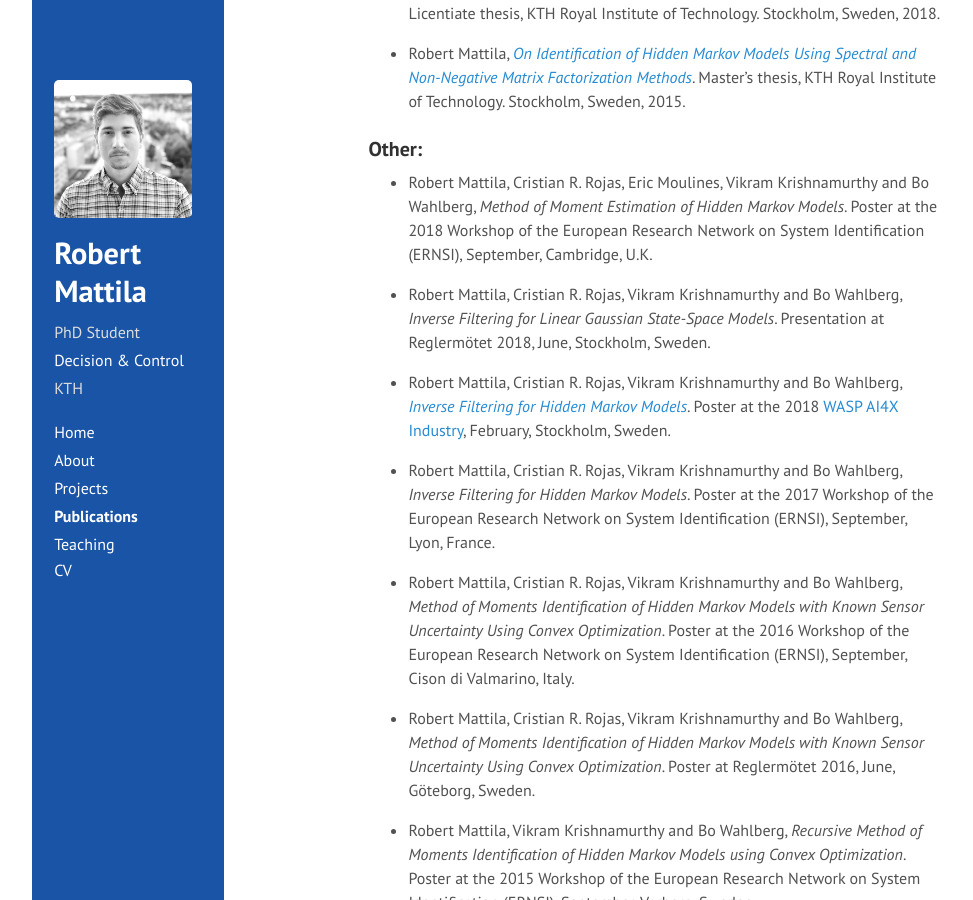
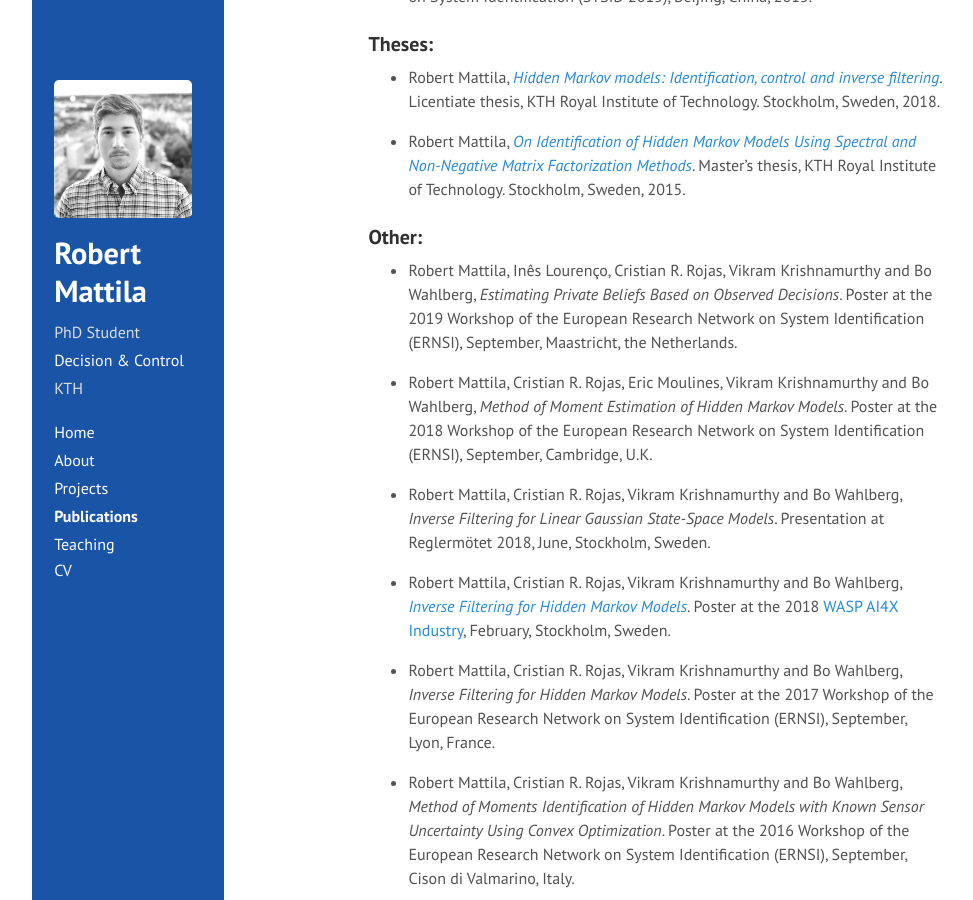
Before and after one commit to rmattila/rmattila.github.io, a Jekyll site: the page built from publications.md, in a window 1280 px wide and 900 px high, scrolled down 2069 px. Shown: the whole window, without its empty margins (70-1043 px from the left). Built offline with Jekyll 4.4.1, drawn with Linux system fonts in a browser that asks for light colours; comment, search, counter and statistics services are not loaded; some of the changed text lies outside the part shown.

Commit message:
added arxiv and ernsi 2019

```diff
--- a/publications.md
+++ b/publications.md
@@ -41,6 +41,11 @@
 2017, 24.12: 1813-1817.
 
 ### Conferences:
+
+* Robert Mattila, Inês Lourenço, Vikram Krishnamurthy, Cristian R. Rojas and Bo Wahlberg,
+  [*What Did Your Adversary Believe? Optimal Filtering and Smoothing in
+Counter-Adversarial Autonomous Systems*](https://arxiv.org/pdf/1910.07332.pdf). Submitted
+(arXiv preprint).
 
 * Robert Mattila, Inês Lourenço, Cristian R. Rojas, Vikram Krishnamurthy and Bo Wahlberg,
   [*Estimating Private Beliefs of Bayesian Agents Based on Observed
@@ -118,6 +123,11 @@
 
 ### Other:
 
+* Robert Mattila, Inês Lourenço, Cristian R. Rojas, Vikram Krishnamurthy and Bo Wahlberg,
+  *Estimating Private Beliefs Based on Observed Decisions*. Poster at the 2019 Workshop of
+the European Research Network on System Identification (ERNSI), September, Maastricht, the
+Netherlands.
+
 * Robert Mattila, Cristian R. Rojas, Eric Moulines, Vikram Krishnamurthy and Bo Wahlberg,
   *Method of Moment Estimation of Hidden Markov Models*. Poster at the 2018 Workshop of the
 European Research Network on System Identification (ERNSI), September, Cambridge, U.K.
```
